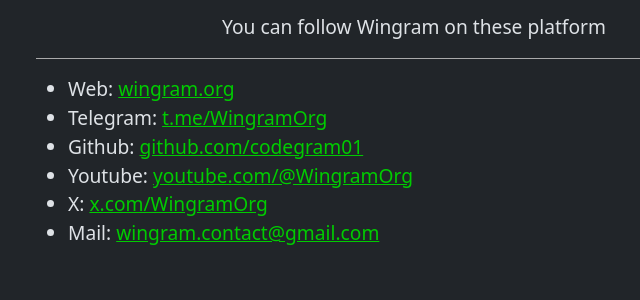
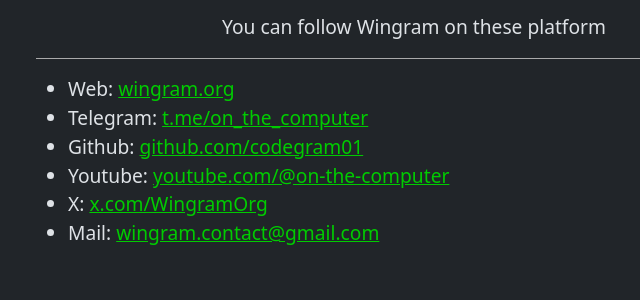
Before and after one commit to codegram01/WingramOrg, an MkDocs documentation site: the page built from src/about/sites.md, in a window 1280 px wide. Shown: the part 121-421 px from the top of the page, without its empty margins (226-866 px from the left). Built offline with MkDocs 1.6.1, drawn with Linux system fonts in a browser that asks for light colours; nearby versions of some CDN libraries.

Commit message:
update link

```diff
--- a/docs/about/sites/index.html
+++ b/docs/about/sites/index.html
@@ -78,9 +78,9 @@
 <hr />
 <ul>
 <li>Web: <a href="https://wingram.org">wingram.org</a></li>
-<li>Telegram: <a href="https://t.me/WingramOrg">t.me/WingramOrg</a></li>
+<li>Telegram: <a href="https://t.me/on_the_computer">t.me/on_the_computer</a></li>
 <li>Github: <a href="https://github.com/codegram01">github.com/codegram01</a></li>
-<li>Youtube: <a href="https://www.youtube.com/@WingramOrg">youtube.com/@WingramOrg</a></li>
+<li>Youtube: <a href="https://www.youtube.com/@on-the-computer">youtube.com/@on-the-computer</a></li>
 <li>X: <a href="https://x.com/WingramOrg">x.com/WingramOrg</a></li>
 <li>Mail: <a href="mailto:wingram.contact@gmail.com">wingram.contact@gmail.com</a></li>
 </ul></div>
--- a/docs/index.html
+++ b/docs/index.html
@@ -151,5 +151,5 @@
 
 <!--
 MkDocs version : 1.6.1
-Build Date UTC : 2024-10-12 02:09:51.261275+00:00
+Build Date UTC : 2025-02-08 08:01:53.494741+00:00
 -->
--- a/src/about/sites.md
+++ b/src/about/sites.md
@@ -8,8 +8,8 @@ You can follow Wingram on these platform
 
 ---
 - Web: [wingram.org](https://wingram.org)
-- Telegram: [t.me/WingramOrg](https://t.me/WingramOrg)
+- Telegram: [t.me/on_the_computer](https://t.me/on_the_computer)
 - Github: [github.com/codegram01](https://github.com/codegram01)
-- Youtube: [youtube.com/@WingramOrg](https://www.youtube.com/@WingramOrg)
+- Youtube: [youtube.com/@on-the-computer](https://www.youtube.com/@on-the-computer)
 - X: [x.com/WingramOrg](https://x.com/WingramOrg)
 - Mail: [wingram.contact@gmail.com](mailto:wingram.contact@gmail.com)
```
Also changed, not shown: docs/sitemap.xml (+4 -4 lines), 1 other file.
